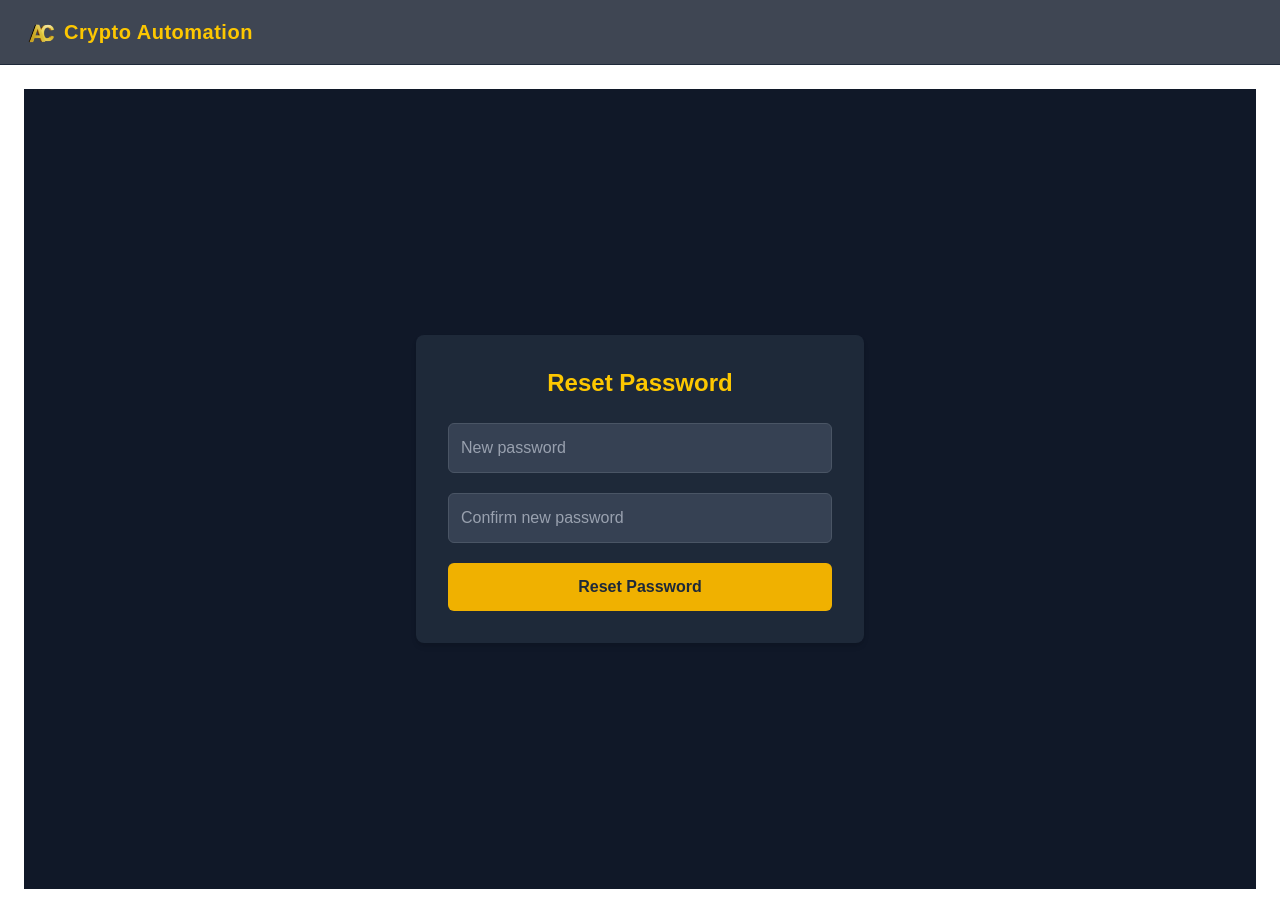
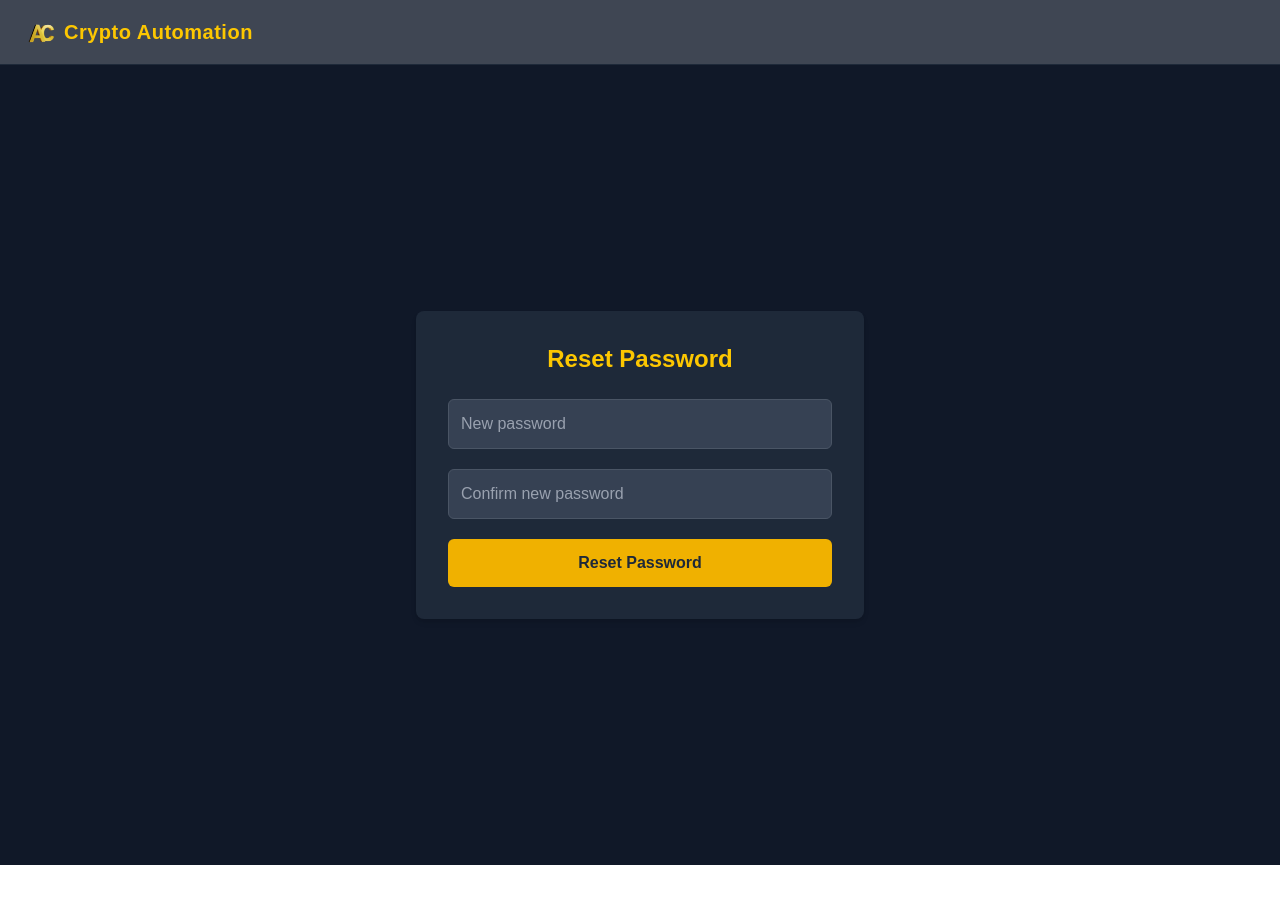
Before and after one commit to shivamkumar9969/cryptomanager, a Next.js app in the folder crypto-manager/: page /reset-password in a window 1280 px wide. After the commit the page ends 865 px from the top, so only its background shows below. Built offline with nearby package versions, Linux system fonts and the light colour scheme.

Commit message:
Update layout.tsx

```diff
--- a/crypto-manager/src/app/layout.tsx
+++ b/crypto-manager/src/app/layout.tsx
@@ -12,7 +12,7 @@
     <html lang="en">
       <body className="bg-gray-950 text-white min-h-screen">
         <Navbar />
-        <main className="p-6">{children}</main>
+        <main className="">{children}</main>
       </body>
     </html>
   );
```
